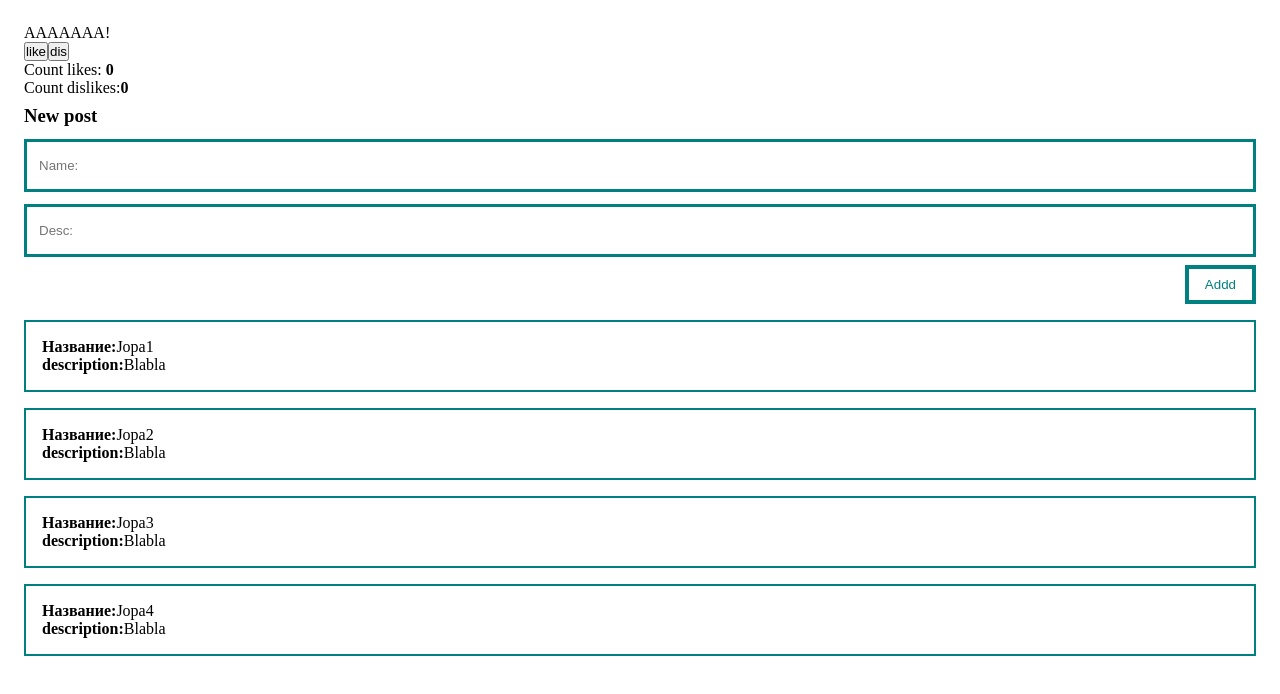
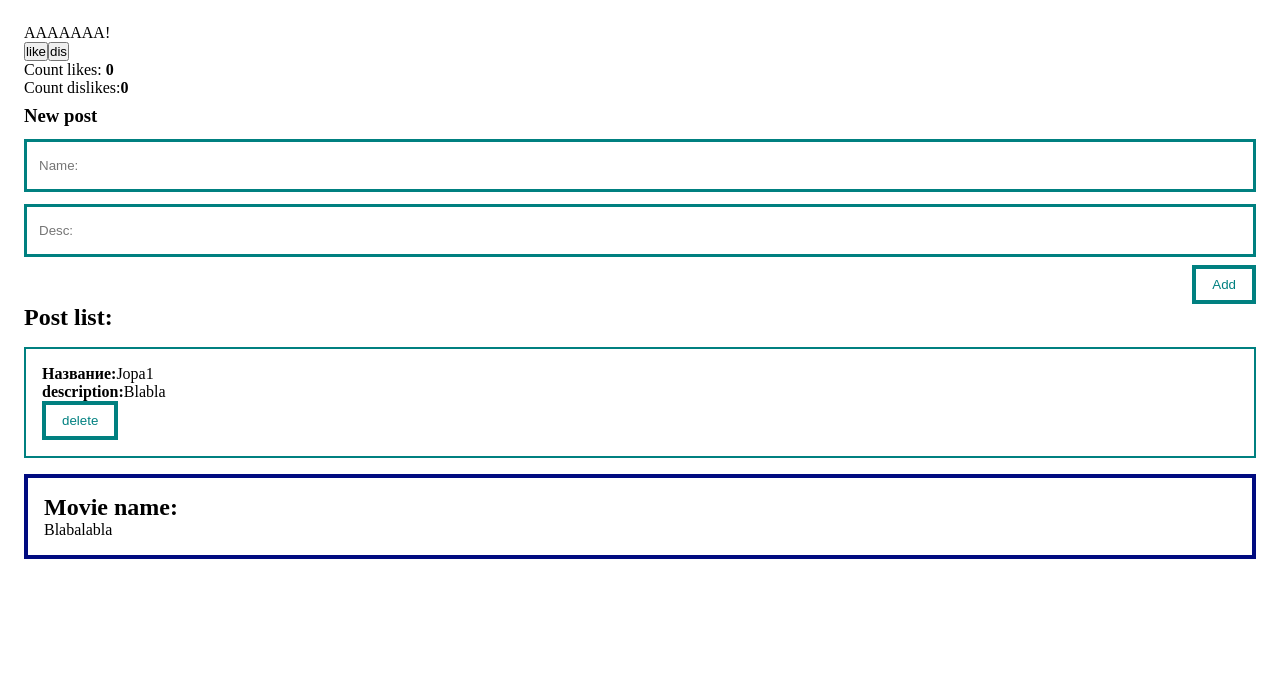
Before and after one commit to Pereyro/kektest, a Vue app: page / in a window 1280 px wide. Shown: the top 694 px of the page. Built offline with nearby package versions, Linux system fonts and the light colour scheme.

Commit message:
register global components in mainjs

```diff
--- a/src/app/App.vue
+++ b/src/app/App.vue
@@ -13,6 +13,7 @@
         <post-list :posts="posts"/>
         <!-- короткая запись: -->
         <!-- <post-list :posts="posts"></post-list> -->
+        <movie-item/>
     </div>
 </template>
 
@@ -21,9 +22,11 @@
 import PostForm from "@/entities/post/components/PostForm";
 import PostList from "@/entities/post/components/PostList";
 
+import MovieItem from "@/entities/film/MovieItem";
+
 export default {
     components: {
-        PostForm, PostList
+        PostForm, PostList, MovieItem,
     },
 
     data() {
@@ -32,9 +35,6 @@ export default {
             dislikes: 0,
             posts: [
                 {id: 1, title: 'Jopa1', body: 'Blabla'},
-                {id: 2, title: 'Jopa2', body: 'Blabla'},
-                {id: 3, title: 'Jopa3', body: 'Blabla'},
-                {id: 4, title: 'Jopa4', body: 'Blabla'},
             ],
             title: '',
             body: '',
--- /dev/null
+++ b/src/entities/film/MovieItem.vue
@@ -0,0 +1,27 @@
+<template>
+    <div class="movie">
+        <h2>Movie name:</h2>
+        <p>
+            Blabalabla
+        </p>
+    </div>
+</template>
+
+
+<script>
+
+
+</script>
+
+
+<style>
+.movie {
+    margin-top: 16px;
+    padding: 16px;
+    border: 4px solid rgb(0, 11, 128);
+    bottom: 16px;
+    margin-right: auto;
+}
+
+
+</style>
--- a/src/entities/post/components/PostForm.vue
+++ b/src/entities/post/components/PostForm.vue
@@ -4,13 +4,16 @@
         <!-- два разных способа сделать двусторонее связывание с моделью -->
         <input v-model="post.title" class="newpost" type="text" placeholder="Name:">
         <input v-bind:value="post.body" @input="post.body = $event.target.value" class="newpost" type="text" placeholder="Desc:">
-        <button class="btn" @click="createPost">Addd</button>
+        <my-buttons class="post_btn" @click="createPost">Add</my-buttons>
     </form>
 </template>
 
 
 <script>
+    // import MyButtons from '@/shared/ui/MyButtons';
+
 export default {
+    // components: {MyButtons},
     data () {
         return {
             post: {
@@ -48,7 +51,7 @@ form {
     margin-top: 12px;
 }
 
-.btn {
+.post_btn {
     margin-top: 8px;
     align-self: flex-end;
     background: None;
--- /dev/null
+++ b/src/entities/post/components/PostItem.vue
@@ -0,0 +1,33 @@
+<template>
+    <div class="post">
+        <div>
+            <div><strong>Название:</strong>{{ post.title }}</div>
+            <div><strong>description:</strong>{{ post.body }}</div>
+        </div>
+        <my-buttons>delete</my-buttons>
+    </div>
+</template>
+
+<script>
+// import MyButtons from '@/shared/ui/MyButtons';
+
+export default {
+    // components: {MyButtons},
+    props: {
+        post: {
+            type: Object,
+            requared: true
+        }
+    }
+}
+
+</script>
+
+<style scoped>
+.post {
+    padding: 16px;
+    border: 2px solid teal;
+    margin-top: 16px;
+}
+
+</style>
--- a/src/entities/post/components/PostList.vue
+++ b/src/entities/post/components/PostList.vue
@@ -1,13 +1,15 @@
 <template>
-    <div class="post" v-for="post in posts" :key="post.id">
-        <div><strong>Название:</strong>{{ post.title }}</div>
-        <div><strong>description:</strong>{{ post.body }}</div>
+    <div>
+        <h2>Post list:</h2>
+        <post-item v-for="post in posts" :post='post' :key="post.id"/>
     </div>
 </template>
 
 
 <script>
+import PostItem from '@/entities/post/components/PostItem.vue';
 export default {
+    components: {PostItem},
     props: {
         posts: {
             type: Array,
@@ -20,10 +22,5 @@ export default {
 
 
 <style scoped>
-.post {
-    padding: 16px;
-    border: 2px solid teal;
-    margin-top: 16px;
-}
 
 </style>
--- a/src/main.js
+++ b/src/main.js
@@ -1,4 +1,11 @@
 import {createApp} from 'vue'
 import App from './app/App'
+import components from '@/shared/ui';
 
-createApp(App).mount('#app')
+const app = createApp(App)
+
+components.forEach(component => {
+    app.component(component.name, component)
+});
+
+app.mount('#app')
--- /dev/null
+++ b/src/shared/ui/MyButtons.vue
@@ -0,0 +1,20 @@
+<template>
+    <button class="btn">
+        <slot></slot>
+    </button>
+</template>
+
+<script>
+export default {
+    name: 'my-buttons'
+}
+</script>
+
+<style>
+.btn {
+    background: None;
+    color: teal;
+    border:4px solid teal;
+    padding: 8px 16px;
+}
+</style>
--- /dev/null
+++ b/src/shared/ui/index.js
@@ -0,0 +1,5 @@
+import MyButtons from '@/shared/ui/MyButtons';
+
+export default [
+    MyButtons,
+]
```
Also changed, not shown: src/shared/ui/KekInput.vue (added).
